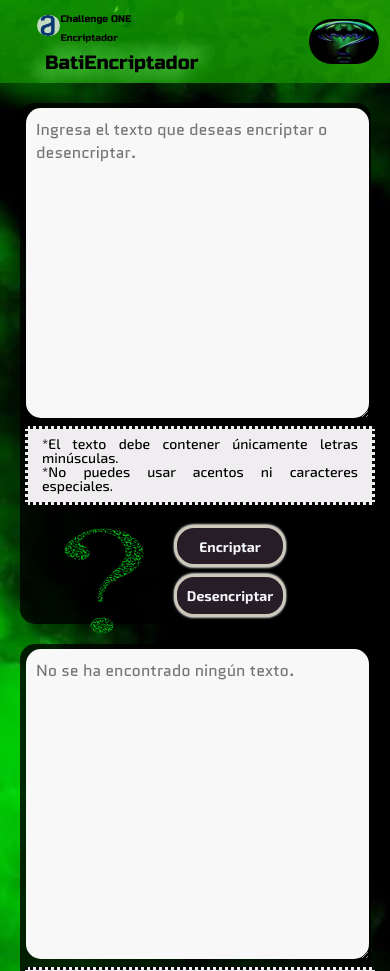
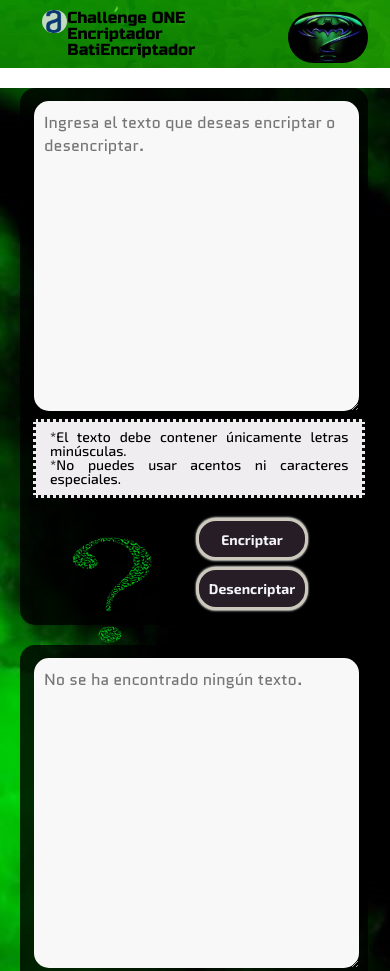
Before and after one commit to IvanaAC/Encriptador-Alura, a plain HTML site: page index.html in a window 390 px wide. Shown: the top 971 px of the page. Drawn offline with Linux system fonts and the light colour scheme.

Commit message:
Update style.css

```diff
--- a/style.css
+++ b/style.css
@@ -12,7 +12,7 @@ header{
     font-family: "Russo One", sans-serif;
     font-weight: 400;
     font-style: normal;
-    padding: 5px;
+    padding: 16px;
 }
 
 .logoAlura{
@@ -20,46 +20,55 @@ header{
     margin: 0 0 1em 2em;
     background-color: rgba(241, 241, 241, 0.8);
     border-radius: 40px;
-    width: 6%;
+    width: 6.5%;
 }
 
-h1, h2{
-    font-size: 1.5em;
+.texto-header{
+    font-size: 1.4em;
     text-align: left;
-    margin: 1em 0;
-}
-
-h3 {
-    font-size: 2.5em;
-    text-align: center;
-    margin: -1em 0 0.3em -2em;
-    padding: 1em 0 0 0;
-    text-shadow: -8px 8px 16px rgba(115, 228, 106, 6), 8px -8px 16px rgba(115, 228, 106, 6);
-    color: black;
+    margin: 1em 0 1em;
 }
 
 .LogoBatman{
-    width: 150px;
+    width: 200px;
     float: right;
     border-radius: 60px;
-    margin: -1em 6em 0 2em;
+    margin: -1.5em 3em 1em 3em;
 }
 
-main{
+main {
     width: 100%;
     height: 70%;
     background: url(imagenes/fondo-main.jpg);
+}
+
+.titulo {
+    display: block;
+    width: 100%;
+    font-family: "Russo One", sans-serif;
+    font-weight: 400;
+    font-style: normal;
+    font-size: 2.5em;
+    text-align: center;
+    clear: left;
+    text-shadow: -8px 8px 16px rgba(115, 228, 106, 9), 8px -8px 16px rgba(115, 228, 106, 10);
+    color: black;
+    padding: 0.5em ;
+}
+
+.flex{
     display: flex;
 }
 
 .contenedor-izquierda, .contenedor-derecha{
-    width: 30%;
+    width: 35%;
     height: 90%;
     left: 12%;
     top: 15%;
     border: none;
     border-radius: 15px;
     background-color: rgba(0, 0, 0, 0.8);margin: 20px 30px;
+    padding: 1em;
 }
 
 .textoEntrada, .texto-salida{
@@ -99,21 +108,22 @@ main{
 
 .imagenes {
     display: inline-block;
-    width: 26%;
+    width: 20%;
     align-items: center;
     margin: 10px 10px 20px 5px;
 }
 
 .pregunta{
-    width: 280px;
+    width: 190px;
     padding: 0 1.5em;
+    margin: 2em;
 }
 
 .img-batman , .img-acertijo{
     display: none;
-    width: 380px;
+    width: 260px;
+    margin: 3em 0 0 0;
 }
-
 
 .boton-encriptar , .boton-desencriptar, .boton-copiar , .boton-nuevo {
     background: #271d27;
@@ -123,7 +133,7 @@ main{
     width: 8em;
     cursor: pointer;
     padding: 1em 1em;
-    margin: 0em 0 0.5em 2em;
+    margin: 0em 0 0.5em 1em;
     text-align: center;
     font-family: "Exo 2", sans-serif;
     font-weight: bold;
@@ -163,7 +173,6 @@ main{
 
 .boton-encriptar:active, .boton-desencriptar:active, .boton-copiar:active, .boton-nuevo:active{
     border-color: rgb(245, 243, 243);
-    padding: 0 0 2em ;
 }
 
 footer{
@@ -187,15 +196,15 @@ footer{
 
 /*DISEÑO RESPONSIVE TABLET*/
 @media screen and (max-width: 769px) {
-    main {
+    .flex{
         display: inline-block;
     }
 
-    h1, h2{
+    .texto-header{
         font-size: 1em;
     }
 
-    h3 {
+    .titulo {
         font-size: 2em;
     }
 
@@ -205,12 +214,12 @@ footer{
     }
 
     .contenedor-izquierda{
-        width: 90%;
+        width: 680px;
         margin: 1em 0 4em 1em;
     }
 
     .contenedor-derecha {
-        width: calc(80% - 20px);
+        width: calc(580px - 20px);
         margin: 1em 0 4em 1em;
     }
 
@@ -222,25 +231,26 @@ footer{
     .condiciones, .opciones {
         width: 86%;
         font-size: 18px;
-        margin: 5px 10px 20px 5px;
+        margin: 5px 10px 10px 5px;
         padding: 0em 2em 1em 1em;
     }
 
     .imagenes {
-        width: 25%;
-        margin: -5em 0.5em;
+        width: 30%;
+        margin: -8em 2em;
         float: right;
     }
 
     .pregunta{
         width: 140px;
-        padding: 0 0em;
+        margin: 8em 0 0 4em;
     }
 
     .img-batman , .img-acertijo{
         display: none;
         width: 200px;
         padding: 0 0em;
+        margin: 8em 0 0 4em;
     }
 
     .boton-encriptar , .boton-desencriptar, .boton-copiar , .boton-nuevo {
@@ -253,36 +263,43 @@ footer{
     footer{
         font-size: 14px;
     }
+
+    .logos{
+        width: 32px;
+        margin: 12px;
+    }
 }
 
 /*DISEÑO RESPONSIVE CELULAR*/
-@media screen and (max-width: 480px) {
+@media screen and (max-width: 481px) {
     header{
         height: 0%;
+        padding: 10px;
     }
-    main {
+
+    .flex {
         display: inline-block;
     }
 
-    h1, h2{
-        font-size: 0.6em;
+    .texto-header{
+        font-size: 0.8em;
     }
 
-    h3 {
-        font-size: 1.2em;
+    .titulo {
+        font-size: 1.7em;
         text-align: center;
     }
 
     .LogoBatman{
-        width: 70px;
-        margin: 0.3em 1em 0 2em;
+        width: 80px;
+        margin: 0.1em 2em 0em;
     }
 
     .contenedor-izquierda , .contenedor-derecha {
-        width: 90%;
+        width: 85%;
         margin: 20px 0 0 20px;
+        padding: 0.5em;
     }
-
 
     .textoEntrada, .texto-salida{
         font-size: 16px;
@@ -295,13 +312,14 @@ footer{
         margin: 5px 10px 20px 5px;
         padding: 0.6em 1em 0.6em 1em;
     }
+
     .condicion:before, .opcion:before{
         content: "*";
     }
 
     .imagenes {
         width: 20%;
-        margin: -8em 2em;
+        margin: -7.5em 1em;
         float: left;
     }
 
@@ -319,13 +337,21 @@ footer{
     .boton-encriptar , .boton-desencriptar, .boton-copiar , .boton-nuevo {
         width: 8em;
         padding: 0.7em 0.7em;
-        margin: 0em 0 0.5em 11em;
+
         font-size: 14px;
+    }
+    .boton-encriptar , .boton-desencriptar{
+        margin: 0em 0 0.5em 12em;
+    }
+
+    .boton-copiar , .boton-nuevo {
+        margin: 0em 0 0.5em 10em;
     }
 
     footer{
         font-size: 12px;
     }
+
     .logos{
         width: 24px;
         margin: 12px;
```
